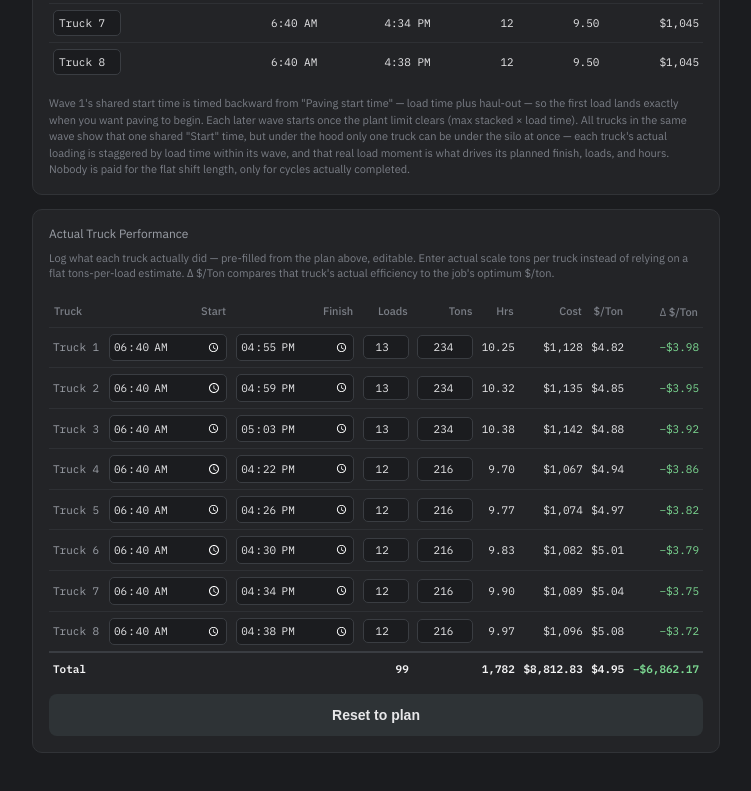
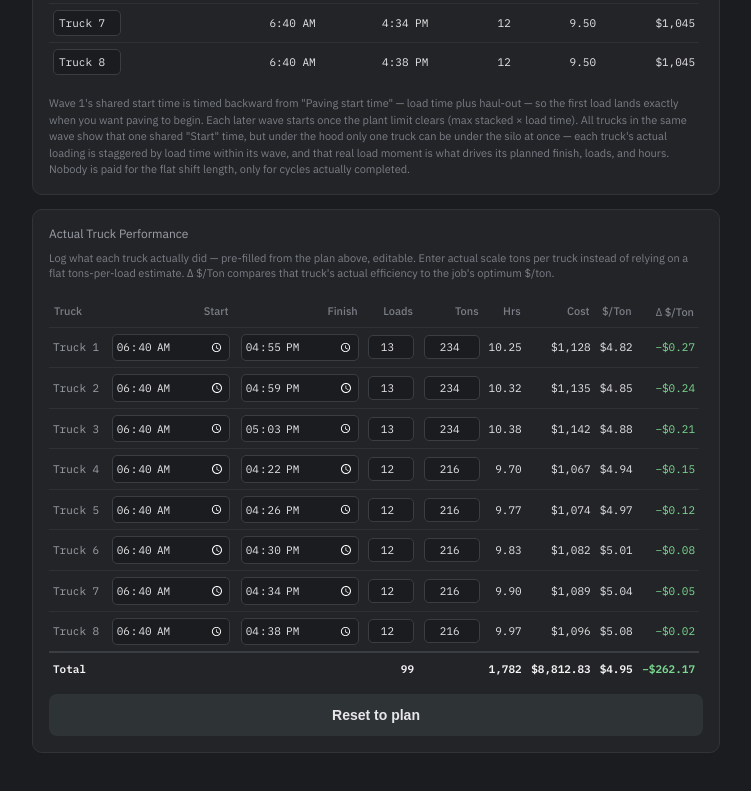
Before and after one commit to rterry4848/Haul-Truck-Optimizer, a website: page index.html in a window 1280 px wide. Shown: the part 3687-4478 px from the top of the page, without its empty margins (264-1015 px from the left). Drawn offline with Linux system fonts and the light colour scheme.

Commit message:
Update index.html

```diff
--- a/index.html
+++ b/index.html
@@ -59,8 +59,8 @@
   tr.optimal { background: rgba(242,102,45,0.12); }
   tr.optimal td:first-child { box-shadow: inset 3px 0 0 #F2662D; font-weight: 600; color: #F2662D; }
   tfoot td { font-weight: 600; border-top: 2px solid #3A3D42; padding-top: 9px; color: #F5F5F6; }
-  .tablewrap { overflow-x: auto; position: relative; -webkit-overflow-scrolling: touch; }
-  .tablewrap.scrollable::after {
+  .tablewrap { overflow-x: auto; position: relative; -webkit-overflow-scrolling: touch; padding-right: 4px; }
+  .tablewrap.scrollable:not(.at-end)::after {
     content: ''; position: absolute; top: 0; right: 0; bottom: 0; width: 22px; pointer-events: none;
     background: linear-gradient(to right, transparent, #232427);
   }
@@ -532,13 +532,21 @@ function computeActualRow(entry, inp) {
   return { hours, loads, tons, cost, costPerTon };
 }
 
+// Actual Truck Performance costs are truck-only (no crew/material), so the benchmark it's compared
+// against must also be truck-only — not the blended optimal $/ton, which includes crew + material.
+function computeOptimumTruckCostPerTon(inp, optimal) {
+  if (!optimal || optimal.tons <= 0) return 0;
+  const truckOnlyCost = inp.truckCost * inp.shiftHours * optimal.n;
+  return truckOnlyCost / optimal.tons;
+}
+
 function renderActuals(inp, schedule, optimal) {
   const tbody = $('actualsBody');
   const tfoot = $('actualsFoot');
   tbody.innerHTML = '';
   tfoot.innerHTML = '';
 
-  const optimumCostPerTon = optimal ? optimal.costPerTon : 0;
+  const optimumCostPerTon = computeOptimumTruckCostPerTon(inp, optimal);
   let totalLoads = 0, totalTons = 0, totalCost = 0;
 
   schedule.forEach((planned) => {
@@ -790,18 +798,29 @@ $('lookupBtn').addEventListener('click', async () => {
 
 render();
 
+const SCROLL_WRAPS = ['breakdownWrap', 'scheduleWrap', 'actualsWrap'];
+const SCROLL_HINTS = { breakdownWrap: 'breakdownScrollHint', scheduleWrap: 'scheduleScrollHint', actualsWrap: 'actualsScrollHint' };
+
+function updateWrapScrollState(wrap, hint) {
+  if (!wrap || !hint) return;
+  const overflowing = wrap.scrollWidth > wrap.clientWidth + 2;
+  const atEnd = wrap.scrollLeft + wrap.clientWidth >= wrap.scrollWidth - 2;
+  wrap.classList.toggle('scrollable', overflowing);
+  wrap.classList.toggle('at-end', atEnd);
+  hint.classList.toggle('show', overflowing && !atEnd);
+}
+
 function updateScrollHints() {
-  [['breakdownWrap', 'breakdownScrollHint'], ['scheduleWrap', 'scheduleScrollHint'], ['actualsWrap', 'actualsScrollHint']].forEach(([wrapId, hintId]) => {
-    const wrap = $(wrapId);
-    const hint = $(hintId);
-    if (!wrap || !hint) return;
-    const overflowing = wrap.scrollWidth > wrap.clientWidth + 2;
-    wrap.classList.toggle('scrollable', overflowing);
-    hint.classList.toggle('show', overflowing);
+  SCROLL_WRAPS.forEach((wrapId) => {
+    updateWrapScrollState($(wrapId), $(SCROLL_HINTS[wrapId]));
   });
 }
 updateScrollHints();
 window.addEventListener('resize', updateScrollHints);
+SCROLL_WRAPS.forEach((wrapId) => {
+  const wrap = $(wrapId);
+  if (wrap) wrap.addEventListener('scroll', () => updateWrapScrollState(wrap, $(SCROLL_HINTS[wrapId])), { passive: true });
+});
 const _render = render;
 render = function () {
   _render();
@@ -895,7 +914,7 @@ function buildPrintReport() {
   const rows = computeRows(inp);
   const optimal = rows.length ? rows.reduce((b, r) => (r.costPerTon < b.costPerTon ? r : b), rows[0]) : null;
   const schedule = computeSchedule(inp);
-  const optimumCostPerTon = optimal ? optimal.costPerTon : 0;
+  const optimumCostPerTon = computeOptimumTruckCostPerTon(inp, optimal);
 
   let actualTotalTons = 0, actualTotalCost = 0, actualTotalLoads = 0;
   const actualRowsHtml = schedule.map((planned) => {
```
